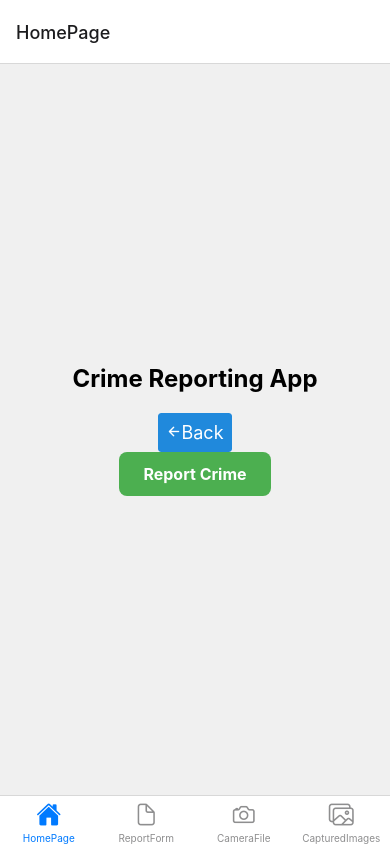
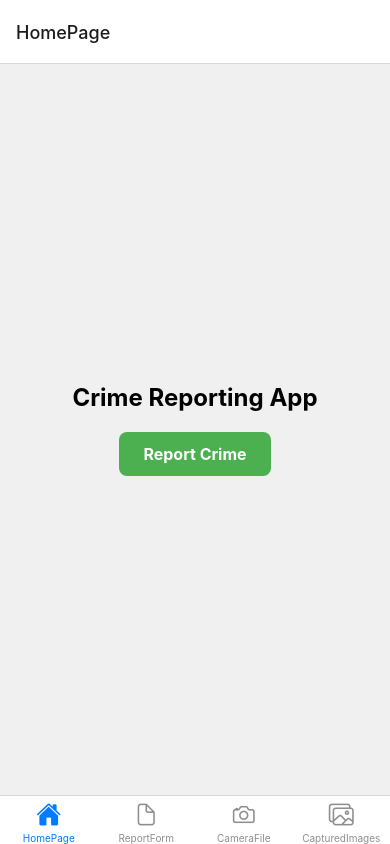
Before and after one commit to DonaldMzima/Crime-Report, a React Native app: screen /HomePage in a window 390 px wide. Built offline with nearby package versions, Linux system fonts and the light colour scheme.

Commit message:
ref: update changes

```diff
--- a/src/Components/HomePage.tsx
+++ b/src/Components/HomePage.tsx
@@ -1,23 +1,23 @@
+import { useNavigation } from "@react-navigation/native";
 import React from "react";
-import { StyleSheet, View, Text, TouchableOpacity, Button } from "react-native";
-import { createBottomTabNavigator } from "@react-navigation/bottom-tabs";
-import CameraFile from "./CameraFile";
-import ReportForm from "./IncidentReportForm";
-import BackButton from "./Buttons/BackButton";
+import { StyleSheet, View, Text, TouchableOpacity } from "react-native";
 
 const HomePage = () => {
-  const Tab = createBottomTabNavigator();
+  const navigation = useNavigation();
+
+  const handleReportPress = () => {
+    //@ts-ignore
+    navigation.navigate("CameraFile");
+  };
 
   return (
     <View style={styles.container}>
       <Text style={styles.title}>Crime Reporting App</Text>
 
-      {/* <Tab.Navigator>
-        <Tab.Screen name="Home" component={CameraFile} />
-        <Tab.Screen name="Settings" component={ReportForm} />
-      </Tab.Navigator> */}
-      <BackButton />
-      <TouchableOpacity style={styles.button}>
+      <TouchableOpacity
+        style={styles.button}
+        onPress={() => handleReportPress()}
+      >
         <Text style={styles.buttonText}>Report Crime</Text>
       </TouchableOpacity>
     </View>
--- a/src/Components/IncidentReportForm.tsx
+++ b/src/Components/IncidentReportForm.tsx
@@ -40,8 +40,7 @@ const ReportForm = () => {
   };
 
   return (
-    <ScrollView>
-      <View style={styles.container}>
+    <ScrollView contentContainerStyle={styles.container}>
       <TextInput
         style={styles.input}
         placeholder="Report date and time"
@@ -127,7 +126,6 @@ const ReportForm = () => {
         onChangeText={setSuspectComments}
       />
       <Button title="Submit" onPress={handleSubmit} />
-      </View>
     </ScrollView>
   );
 };
```
Lines whose indentation alone changed are shown as unchanged.
